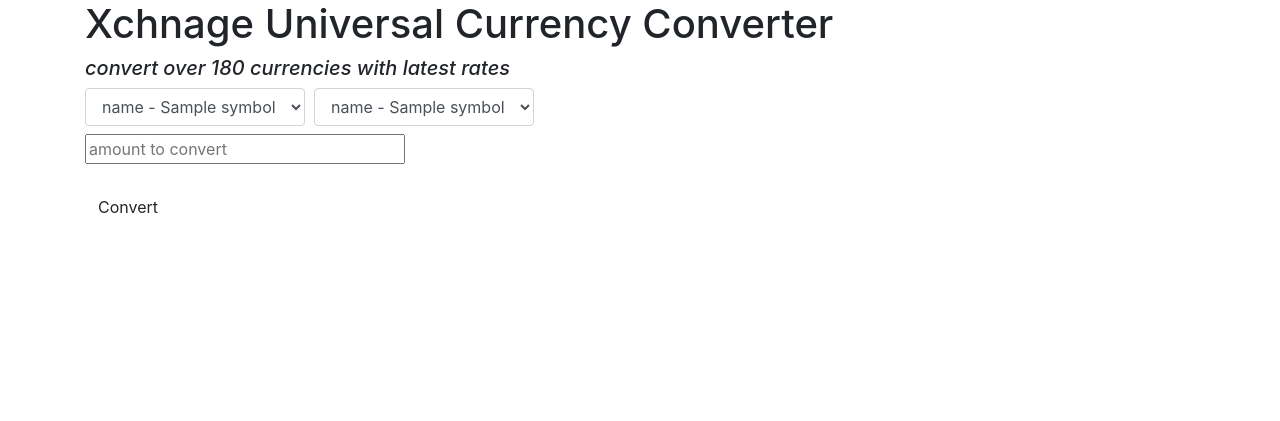
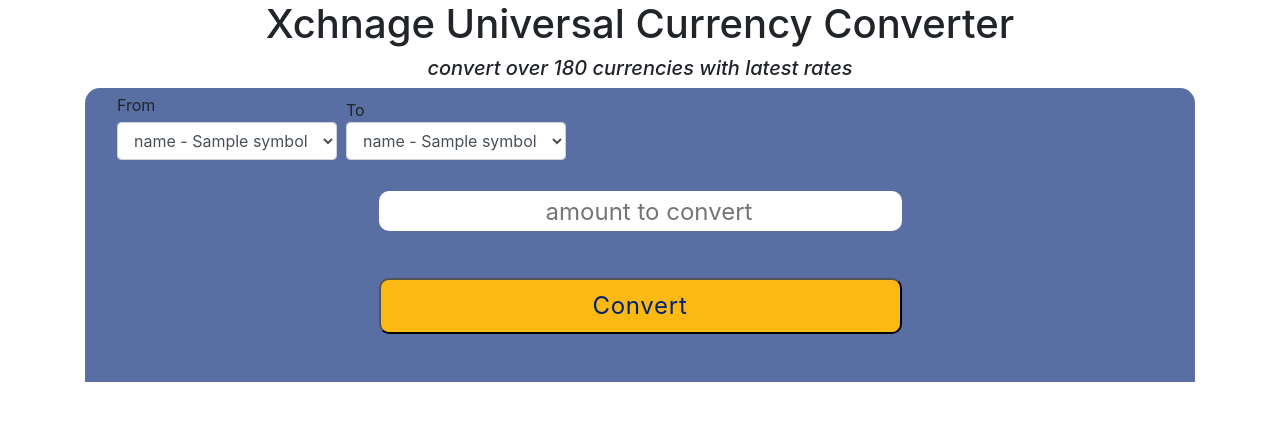
Before and after one commit to gedyeyasu/xchange, a Flask app: page / in a window 1280 px wide. Shown: the top 421 px of the page. Run offline with Flask 2, Linux system fonts and the light colour scheme; a database or web service that is not in the repository returns one stand-in record (values such as "Sample title"); data that the repository does not hold is empty; some libraries are stand-ins or nearby versions.

Commit message:
made the look good with simple css

```diff
--- a/app.py
+++ b/app.py
@@ -15,6 +15,7 @@ Session(app)
 def index():
 
 	#value to be sent to form
+
 	res= requests.get("http://data.fixer.io/api/symbols?access_key=23bd78a271bd8f29985a755297f0560a")
 	if res.status_code != 200:
 		return (str("Poor Connection please refersh the page"))
@@ -33,6 +34,7 @@ def convert():
 	base_syb=request.form.get("base_syb")
 	xch_syb=request.form.get("target_syb")
 	base_val=request.form.get("amount")
+
 
 	res2=requests.get("http://data.fixer.io/api/latest?access_key=23bd78a271bd8f29985a755297f0560a")
 	if res2.status_code != 200:
--- a/templates/index.html
+++ b/templates/index.html
@@ -7,12 +7,53 @@
 	<title>Xchange</title>
 
 	<style type="text/css">
-		body {
-			align-content: center;
+		.title {
+			text-align: center;
+		}
+		.btn-default{
+		text-align: center;
+		font-size: 1.5rem;
+    	line-height: 1;
+    	letter-spacing: 0.03em;
+    	color: rgb(0, 34, 114);
+    	align-items: center;
+    	display: flex;
+    	-webkit-box-pack: center;
+    	justify-content: center;
+    	width: 50%;
+    	margin: 5px auto 18px;
+    	transition: background 0.25s ease;
+    	padding: 14px 10px;
+    	background: rgb(252, 184, 19);
+    	border-radius: 10px;
+
+		}
+		.input-group{
+		align-items: center;
+		box-sizing: border-box;
+    	font-size: 1.5rem;
+    	height: 40px;
+    	justify-content: center;
+    	text-align: center;
+    	padding-left: 20px;
+    	width: 365px;
+    	background: rgb(255, 255, 255);
+    	border-width: 0px;
+    	border-radius: 10px;
+    	margin: 5px auto 18px;
 		}
 
 		.box {
 			background-color: teal;
+		}
+		.form-group{
+			background: rgba(0, 34, 114, 0.65);
+    		border-radius: 15px 15px 0px 0px;
+    		padding: 5px 32px 30px;
+    		margin: 5px auto 18px;
+		}
+		#main{
+			margin: 5px auto 18px;
 		}
 	</style>
 
@@ -28,21 +69,22 @@
 	<div class="form-group">
 
 	<form action="{{url_for('convert')}}" method="POST">
-
-		<label><select class="form-control" name="base_syb">
+	<span class="list">
+		<label> From <select id="main" class="form-control" name="base_syb">
 			{% for symb, currency in currencies.items() %}
 			<option value="{{ symb }}"> {{ symb }} - {{currency}} </option>
 			{% endfor %}
 		</select></label>
 		 <img id="swap" "src="">
-		 <label><select class="form-control" name="target_syb">
+		 <label> To <select class="form-control" name="target_syb">
 			{% for symb, currency in currencies.items() %}
 			<option value="{{ symb }}"> {{ symb }} - {{currency}} </option>
 			{% endfor %}
 		</select></label>
+	</span>
 		<br>
-		<input  style="width: 320px" class="input-group" type="integer" placeholder="amount to convert" name="amount"> <br>
-		<button class="btn btn-default" type="submit">Convert</button>
+		<input  style="width: 50%" class="input-group" type="integer" placeholder="amount to convert" name="amount"> <br>
+		<button class="btn-default" type="submit">Convert</button>
 	</form>
 
 	</div>
--- /dev/null
+++ b/templates/style.css
@@ -0,0 +1,3 @@
+	background: rgba(0, 34, 114, 0.65);
+    border-radius: 15px 15px 0px 0px;
+    padding: 5px 32px 30px;
```
Also changed, not shown: templates/result.html (+11 -3 lines).
